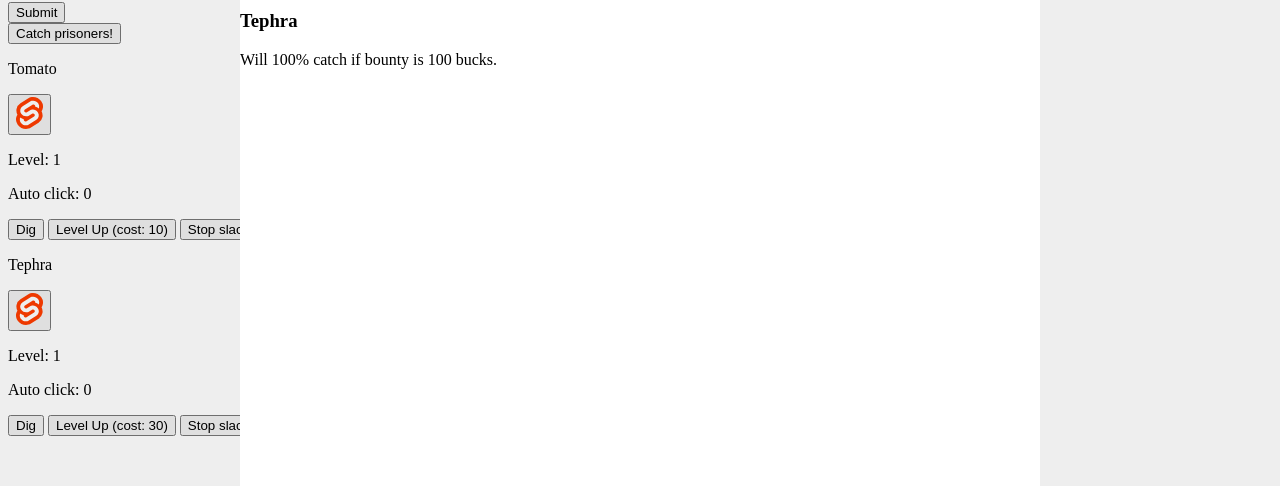
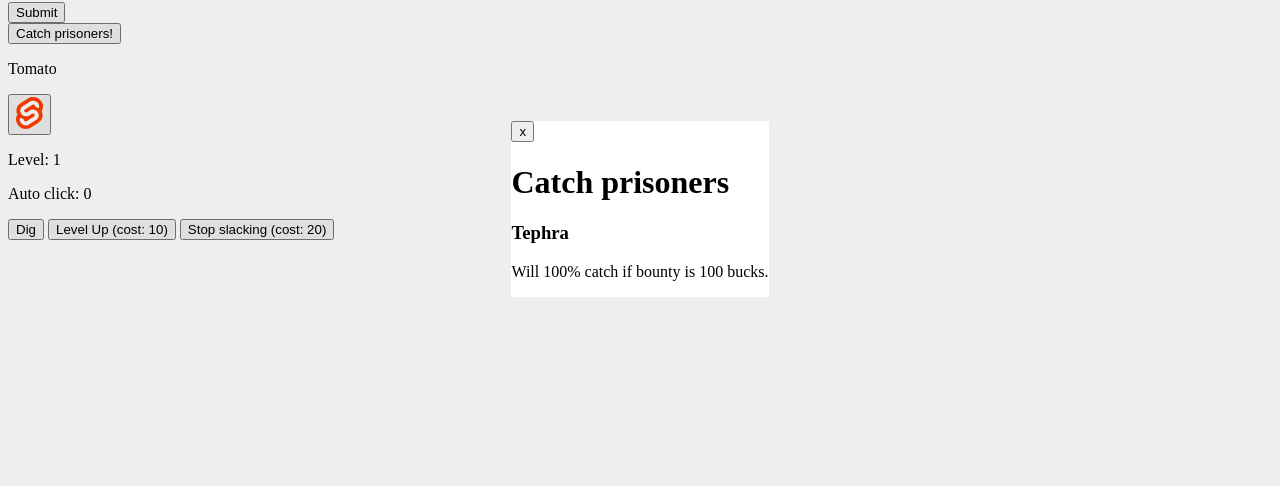
Before and after one commit to Tofutush/idlegame, a Svelte app: page / in a window 1280 px wide. Both pictures are taken after a click on the button "Catch prisoners!". Shown: the part 191-677 px from the top of the page. Built offline with nearby package versions, Linux system fonts and the light colour scheme.

Commit message:
adjustments

```diff
--- a/src/App.svelte
+++ b/src/App.svelte
@@ -3,7 +3,7 @@
     import BountyButton from './components/BountyButton.svelte';
     import BuckCount from './components/BuckCount.svelte';
     import BuckExchange from './components/BuckExchange.svelte';
-    import Prisoner from './components/Prisoner.svelte';
+    import HasPrisoners from './components/HasPrisoners.svelte';
     import QuotaBar from './components/QuotaBar.svelte';
     import RockCount from './components/RockCount.svelte';
 </script>
@@ -15,8 +15,7 @@
     <BuckExchange />
     <QuotaBar />
     <BountyButton />
-    <Prisoner name="Tomato" />
-    <Prisoner name="Tephra" />
+    <HasPrisoners />
 </main>
 
 <style>
--- /dev/null
+++ b/src/components/HasPrisoners.svelte
@@ -0,0 +1,12 @@
+<script lang="ts">
+    import { getPrisonersList } from '../utils';
+    import Prisoner from './Prisoner.svelte';
+
+    let hasPrisoners = getPrisonersList();
+</script>
+
+<div class="has-prisoners">
+    {#each hasPrisoners as p}
+        <Prisoner p={p} />
+    {/each}
+</div>
--- a/src/components/Modal.svelte
+++ b/src/components/Modal.svelte
@@ -4,7 +4,7 @@
 
 {#if show}
     <div class="modal-bg">
-        <div class="modal" style="width: {width}px; height: {height}px">
+        <div class="modal" style="max-width: {width}px; max-height: {height}px">
             <button onclick={hide}>x</button>
             {@render children()}
         </div>
--- a/src/components/Prisoner.svelte
+++ b/src/components/Prisoner.svelte
@@ -2,13 +2,10 @@
     import toast from 'svelte-5-french-toast';
     import svelteLogo from '../assets/svelte.svg';
     import gameState from '../classes/gameState.svelte';
-    import { findPrisoner, getRandomInArray } from '../utils';
+    import { getRandomInArray } from '../utils';
     import SpeechBubble from './SpeechBubble.svelte';
 
-    let { name } = $props();
-
-    // find the character
-    let p = findPrisoner(name);
+    let { p } = $props();
 
     // state vars
     let level = $state(1);
```
